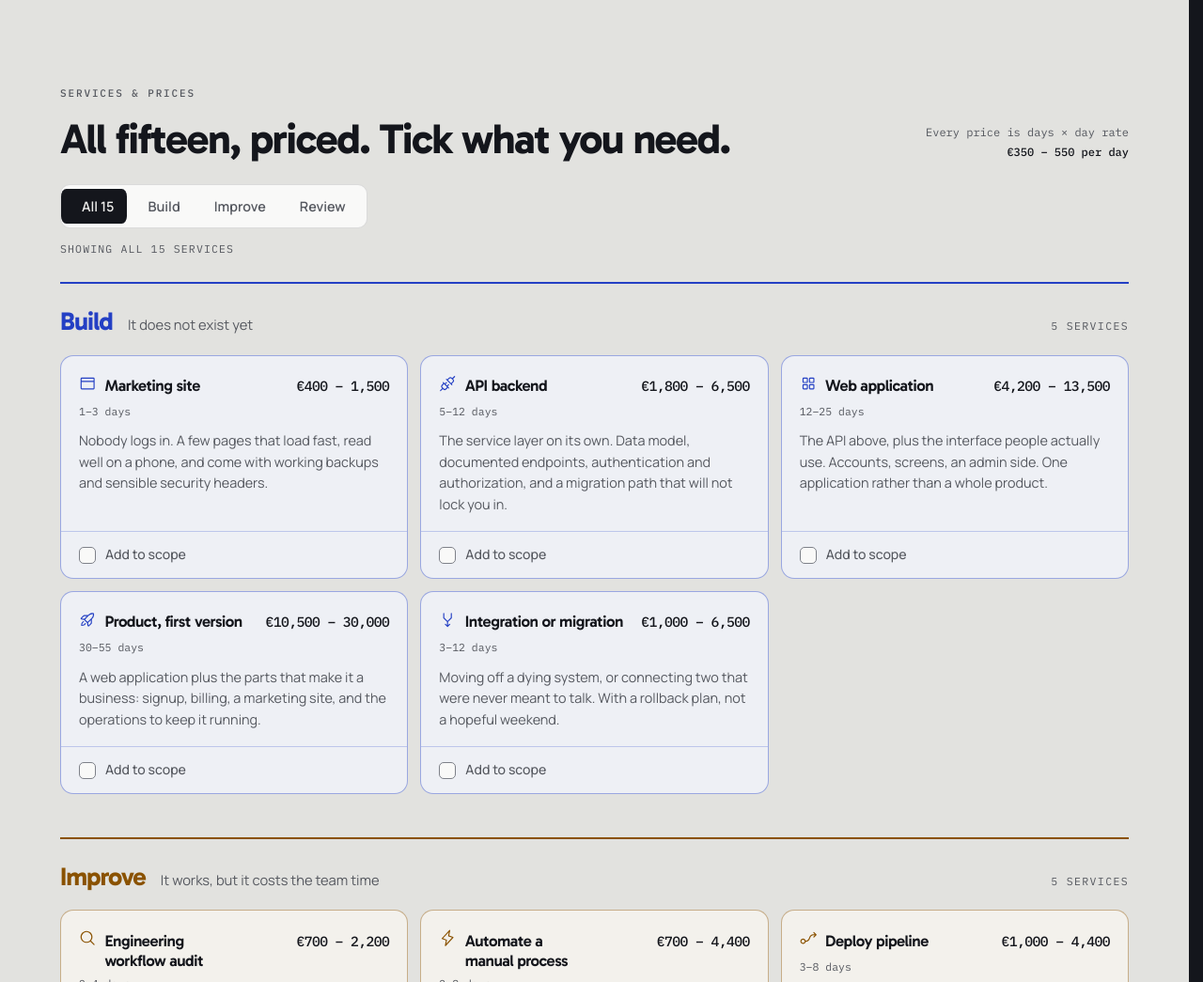
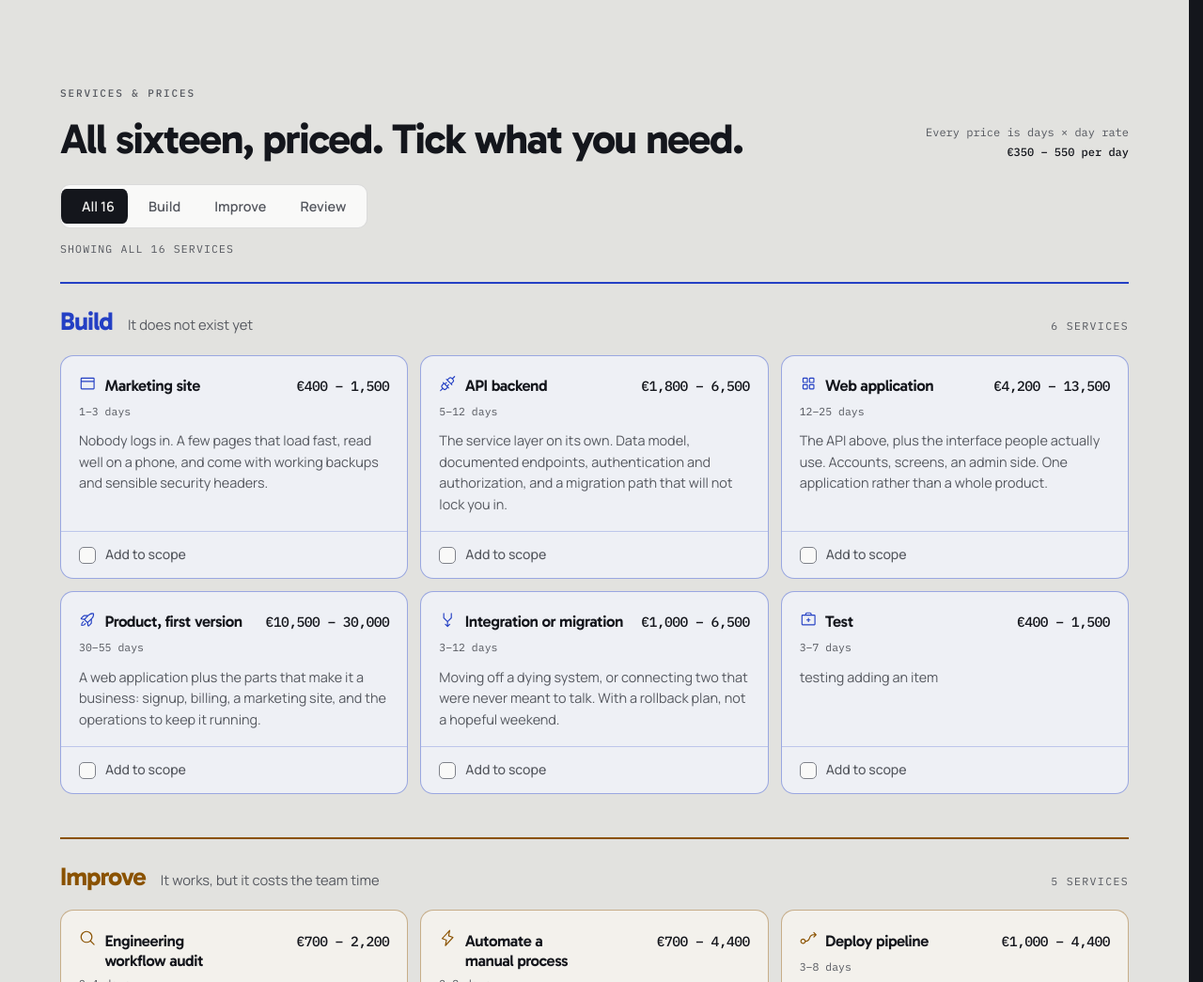
Before and after one commit to FilipDobrev/FilipDobrev.github.io, a website: page public/index.html in a window 1280 px wide. Shown: the part 2100-3145 px from the top of the page at 94% size. Drawn offline with Linux system fonts and the light colour scheme.

Commit message:
Rebuild the page and llms.txt from the sixteen-service catalogue

```diff
--- a/public/index.html
+++ b/public/index.html
@@ -1003,7 +1003,7 @@ h1,h2,[id]{scroll-margin-top:calc(var(--nav-h) + 22px)}
       <div class="cat__top rise">
         <div>
           <p class="eyebrow">Services &amp; Prices</p>
-          <h2><!-- cms:services-heading -->All fifteen, priced. Tick what you need.<!-- /cms:services-heading --></h2>
+          <h2><!-- cms:services-heading -->All sixteen, priced. Tick what you need.<!-- /cms:services-heading --></h2>
         </div>
         <p class="rate-note">
           Every price is days &times; day rate<br>
@@ -1013,7 +1013,7 @@ h1,h2,[id]{scroll-margin-top:calc(var(--nav-h) + 22px)}
 
       <div class="seg rise" id="seg" role="group" aria-label="Filter services by practice">
         <span class="seg__thumb" id="segThumb" aria-hidden="true"></span>
-        <button type="button" data-filter="all" aria-pressed="true"><!-- cms:services-filter-all -->All 15<!-- /cms:services-filter-all --></button>
+        <button type="button" data-filter="all" aria-pressed="true"><!-- cms:services-filter-all -->All 16<!-- /cms:services-filter-all --></button>
         <button type="button" data-filter="build" aria-pressed="false">Build</button>
         <button type="button" data-filter="improve" aria-pressed="false">Improve</button>
         <button type="button" data-filter="review" aria-pressed="false">Review</button>
@@ -1362,7 +1362,8 @@ h1,h2,[id]{scroll-margin-top:calc(var(--nav-h) + 22px)}
     {"id":"external-exposure-assessment","practice":"review","icon":"binoculars","name":"External exposure assessment","days":[2,3],"price":[700,1650],"desc":"What an attacker sees before touching anything. DNS, TLS, headers, exposed panels, leaked credentials, known CVEs in what you run."},
     {"id":"secrets-and-access-review","practice":"review","icon":"key","name":"Secrets and access review","days":[3,7],"price":[1000,3800],"desc":"Where your keys live, who can reach them, how they rotate, and what already leaked into git history or a CI log."},
     {"id":"application-security-review","practice":"review","icon":"shield-check","name":"Application security review","days":[5,10],"price":[1750,5500],"desc":"One codebase, read properly. Authentication, access control, injection, sessions, uploads, secrets, and the dependency chain."},
-    {"id":"interface-and-usability-review","practice":"review","icon":"cursor-click","name":"Interface and usability review","days":[3,7],"price":[1000,3800],"desc":"Where your users get stuck, give up, or do the wrong thing. Every problem written down with the screen it happens on, ranked by how much it costs you, and a concrete fix for each one."}
+    {"id":"interface-and-usability-review","practice":"review","icon":"cursor-click","name":"Interface and usability review","days":[3,7],"price":[1000,3800],"desc":"Where your users get stuck, give up, or do the wrong thing. Every problem written down with the screen it happens on, ranked by how much it costs you, and a concrete fix for each one."},
+    {"id":"test","practice":"build","icon":"first-aid-kit","name":"Test","days":[3,7],"price":[400,1500],"desc":"testing adding an item"}
   /* /cms:services */];
 
   var PRACTICE = { build:"Build", improve:"Improve", review:"Review" };
--- a/public/llms.txt
+++ b/public/llms.txt
@@ -8,7 +8,7 @@
 
 <!-- cms:pricing -->
 Every price on the site is public. Work is quoted as days multiplied by a
-day rate of 350 to 550 euro. There are fifteen fixed services plus a
+day rate of 350 to 550 euro. There are sixteen fixed services plus a
 retainer. A visitor can tick the services they need and read the total
 without contacting anyone first.
 <!-- /cms:pricing -->
@@ -33,6 +33,7 @@ Build
 - Web application, 12 to 25 days, 4200 to 13500 euro
 - Product, first version, 30 to 55 days, 10500 to 30000 euro
 - Integration or migration, 3 to 12 days, 1000 to 6500 euro
+- Test, 3 to 7 days, 400 to 1500 euro
 
 Improve
 - Engineering workflow audit, 2 to 4 days, 700 to 2200 euro
```
